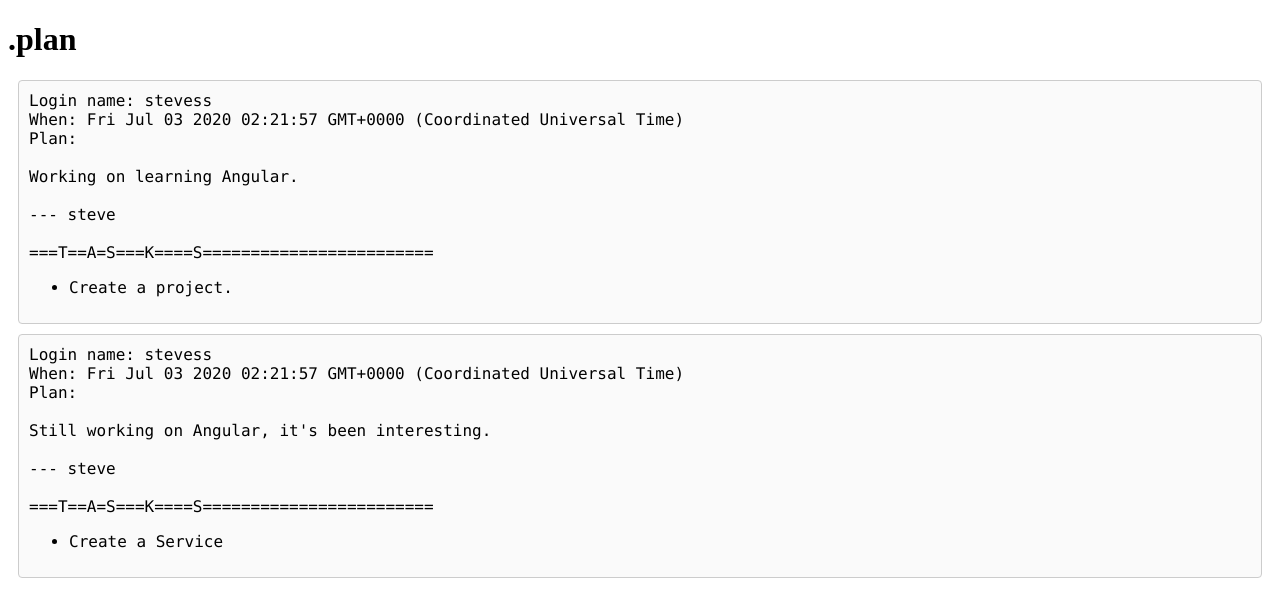
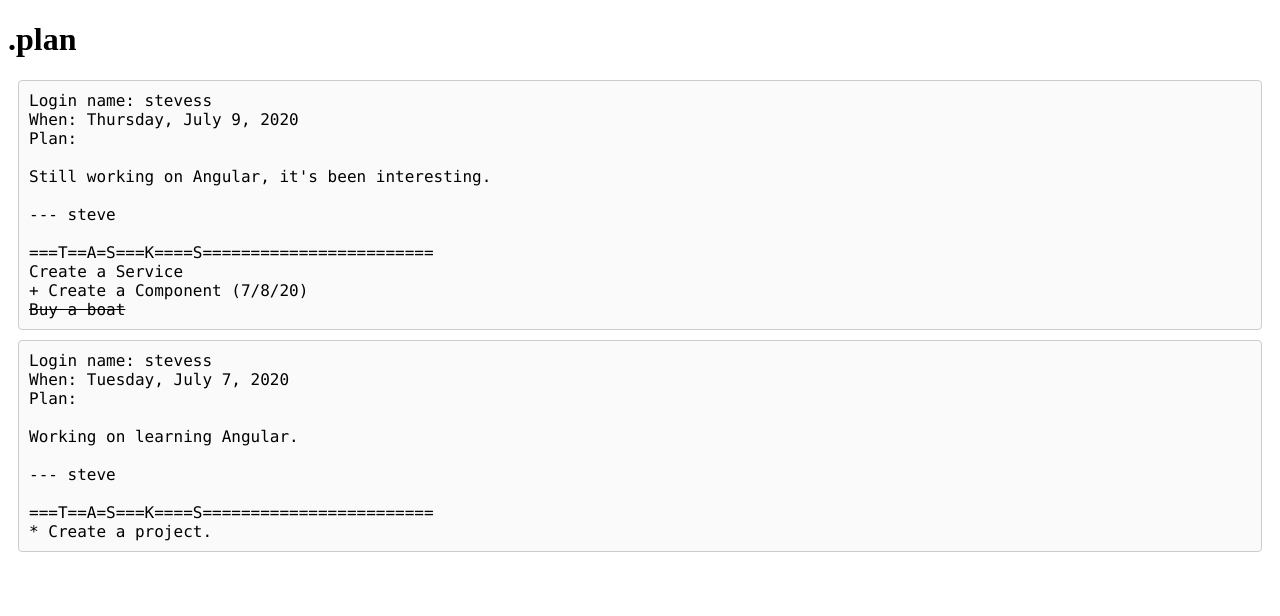
Before and after one commit to cdvanhorn/plan-site, an Angular app in the folder frontend/: page / in a window 1280 px wide. Shown: the top 616 px of the page. Built offline with nearby package versions, Linux system fonts and the light colour scheme.

Commit message:
formatting tasks, tweaking look

```diff
--- a/frontend/src/app/entry/entry.component.html
+++ b/frontend/src/app/entry/entry.component.html
@@ -1,16 +1,14 @@
 <div class="entry">
     <div>Login name: {{entry.who}}</div>
-    <div>When: {{entry.date}}</div>
+    <div>When: {{entry.date | date:'fullDate'}}</div>
     <div>Plan:</div>
     <br>
     <div [innerHTML]="entry.notes"></div>
     <br>
     <div>===T==A=S===K====S========================</div>
     <div *ngIf="entry.tasks">
-        <ul>
-            <li *ngFor="let task of entry.tasks">
-                <app-task [task]="task"></app-task>
-            </li>
-        </ul>
+        <div *ngFor="let task of entry.tasks">
+            <app-task [task]="task"></app-task>
+        </div>
     </div>
 </div>
--- a/frontend/src/app/models/mock/entries.ts
+++ b/frontend/src/app/models/mock/entries.ts
@@ -2,6 +2,17 @@ import {Entry} from '../entry';
 import {State} from '../state.enum';
 
 export const ENTRIES: Entry[] = [
+    {
+        id: '2',
+        who: 'stevess',
+        notes: 'Still working on Angular, it\'s been interesting. <br><br>--- steve',
+        tasks: [
+            {id: '1', text: 'Create a Service', closed: null, state: State.Noted},
+            {id: '2', text: 'Create a Component', closed: new Date('07/08/2020'), state: State.Finished},
+            {id: '2', text: 'Buy a boat', closed: null, state: State.Discarded}
+        ],
+        date: new Date('07/09/2020')
+    },
     {
         id: '1',
         who: 'stevess',
@@ -9,15 +20,6 @@ export const ENTRIES: Entry[] = [
         tasks: [
             {id: '1', text: 'Create a project.', closed: null, state: State.Finished}
         ],
-        date: new Date()
-    },
-    {
-        id: '2',
-        who: 'stevess',
-        notes: 'Still working on Angular, it\'s been interesting. <br><br>--- steve',
-        tasks: [
-            {id: '1', text: 'Create a Service', closed: null, state: State.Noted}
-        ],
-        date: new Date()
+        date: new Date('07/07/2020')
     }
 ];
--- a/frontend/src/app/task/task.component.css
+++ b/frontend/src/app/task/task.component.css
@@ -0,0 +1,3 @@
+span.discard {
+    text-decoration: line-through;
+}
--- a/frontend/src/app/task/task.component.html
+++ b/frontend/src/app/task/task.component.html
@@ -1,3 +1,6 @@
-<span>
+<span [ngClass]="{'discard': task.state == state.Discarded}">
+    <span *ngIf="task.state == state.Finished && task.closed === null">*</span>
+    <span *ngIf="task.state == state.Finished && task.closed != null">+</span>
     {{task.text}}
+    <span *ngIf="task.closed != null">({{task.closed |  date:'M/d/yy'}})</span>
 </span>
--- a/frontend/src/app/task/task.component.ts
+++ b/frontend/src/app/task/task.component.ts
@@ -1,5 +1,6 @@
 import { Component, OnInit, Input } from '@angular/core';
 import { Task } from '../models/task';
+import { State } from '../models/state.enum';
 
 @Component({
   selector: 'app-task',
@@ -8,6 +9,7 @@ import { Task } from '../models/task';
 })
 export class TaskComponent implements OnInit {
   @Input() task: Task;
+  state = State;
 
   constructor() { }
 
```
